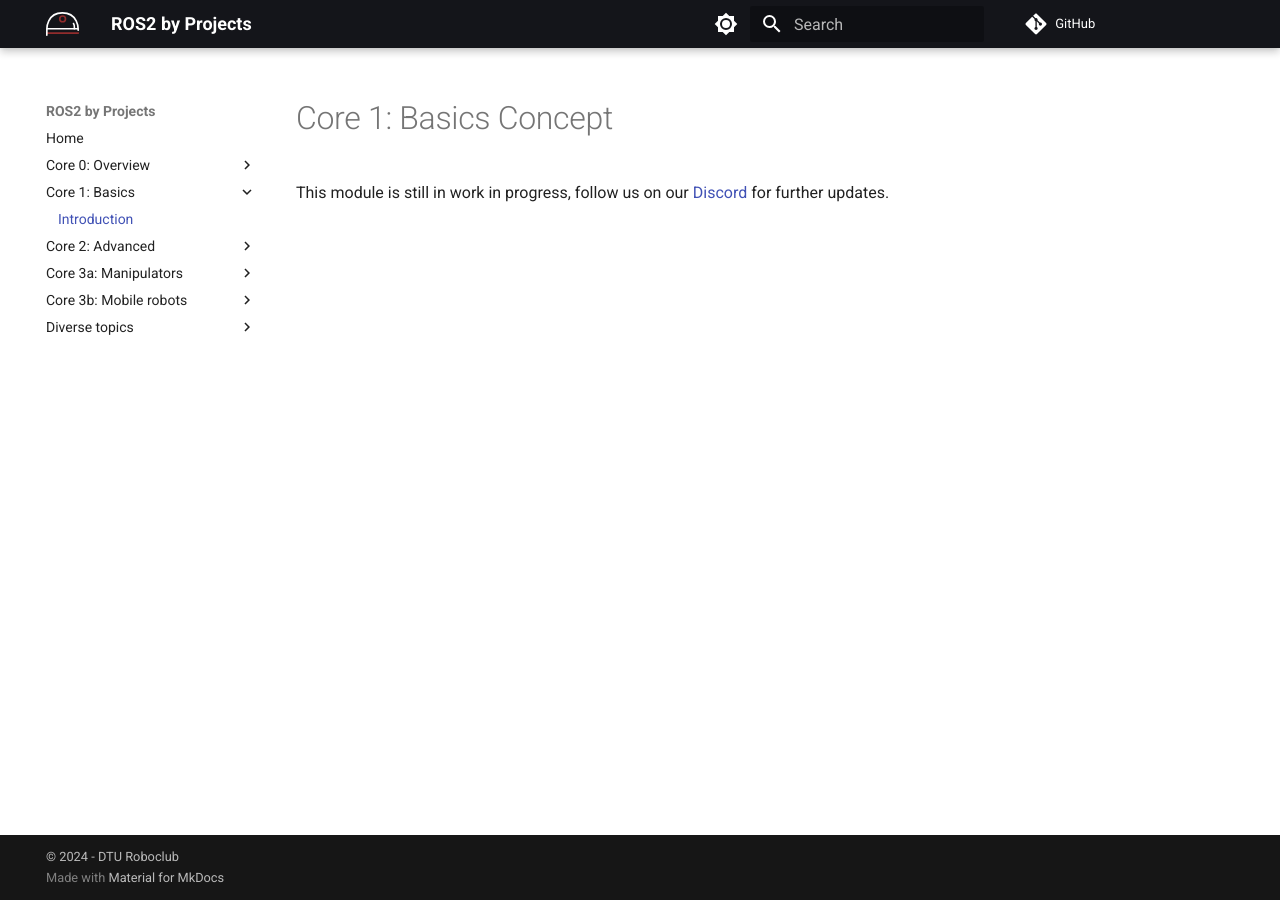
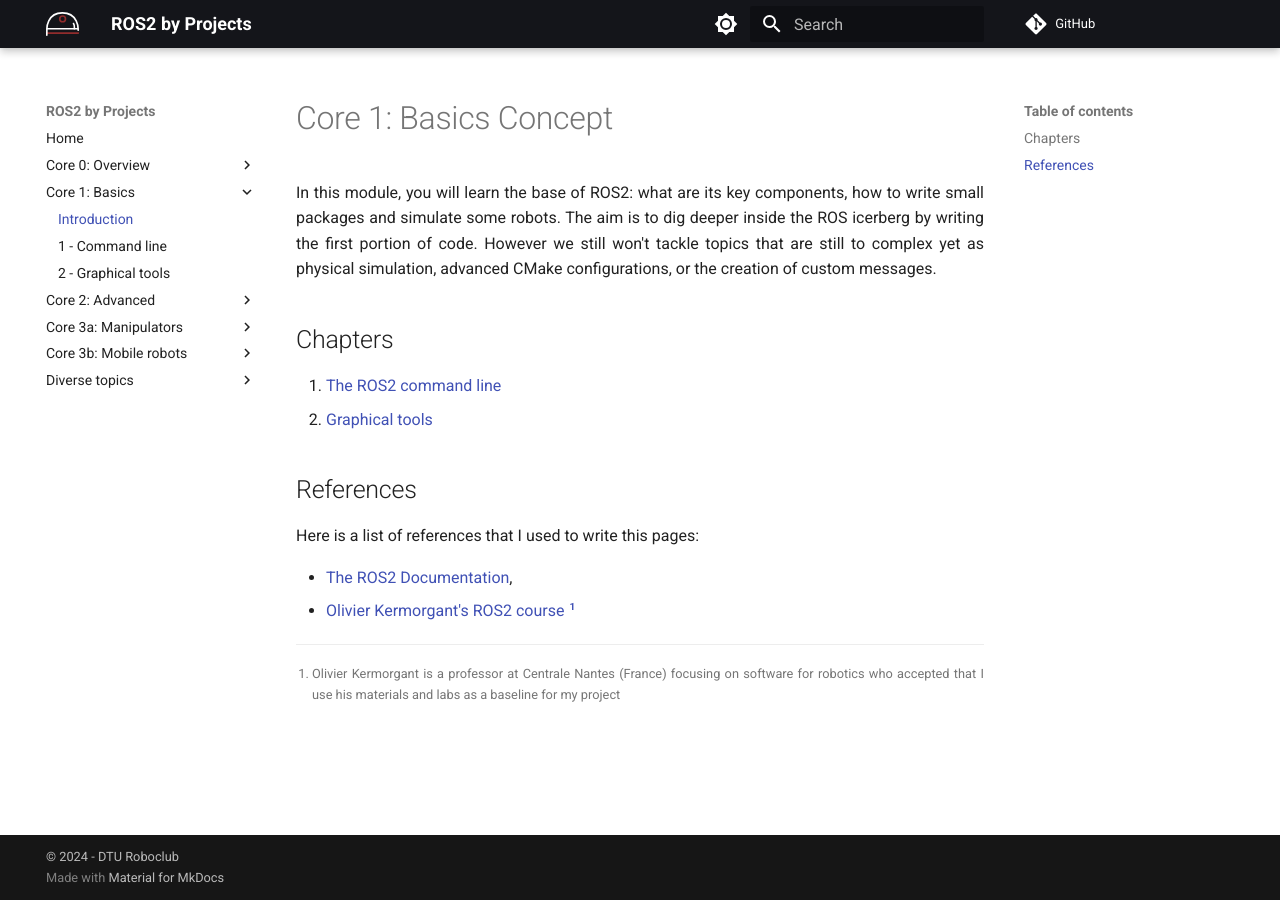
Before and after one commit to roboclubdtu/ros2-prj, an MkDocs documentation site: the page built from docs/core1/index.md, in a window 1280 px wide. Built offline with MkDocs 1.6.1 and Material for MkDocs 9.7.7, drawn with Linux system fonts in a browser that asks for light colours; comment, search, counter and statistics services are not loaded.

Commit message:
Written Core 1 - 1: ROS2 command line

```diff
--- a/docs/assets/custom_css.css
+++ b/docs/assets/custom_css.css
@@ -1,3 +1,19 @@
 .mermaid {
     text-align: center;
  }
+
+img:not(.twemoji) {
+    display: block;
+    float: none;
+    margin-left: auto;
+    margin-right: auto;
+    width: 50%;
+}
+
+p {
+    text-align: justify;
+}
+
+p:has(a.md-button) {
+    text-align: center;
+}
--- a/docs/core1/index.md
+++ b/docs/core1/index.md
@@ -1,3 +1,18 @@
 # Core 1: Basics Concept
 
-This module is still in work in progress, follow us on our [Discord](https://discord.gg/s4VPUCxGtx) for further updates.
+In this module, you will learn the base of ROS2: what are its key components, how to write small packages and simulate some robots.
+The aim is to dig deeper inside the ROS icerberg by writing the first portion of code. However we still won't tackle topics that are still to complex yet as physical simulation, advanced CMake configurations, or the creation of custom messages.
+
+## Chapters
+
+1. [The ROS2 command line](./cmd/index.md)
+2. [Graphical tools](./tools/index.md)
+
+## References
+
+Here is a list of references that I used to write this pages:
+
+- [The ROS2 Documentation](https://docs.ros.org/en/humble/index.html),
+- [Olivier Kermorgant's ROS2 course](https://pagesperso.ls2n.fr/~kermorgant-o/teaching.html#ROS) [^1]
+
+[^1]: Olivier Kermorgant is a professor at Centrale Nantes (France) focusing on software for robotics who accepted that I use his materials and labs as a baseline for my project
--- a/mkdocs.yml
+++ b/mkdocs.yml
@@ -14,6 +14,8 @@ nav:
     - "3 - Environments": core0/environment.md
   - "Core 1: Basics":
     - Introduction: core1/index.md
+    - "1 - Command line": core1/cmd/index.md
+    - "2 - Graphical tools": core1/tools/index.md
   - "Core 2: Advanced":
     - Introduction: core2/index.md
   - "Core 3a: Manipulators":
@@ -69,3 +71,6 @@ markdown_extensions:
   - pymdownx.tilde
   - admonition
   - pymdownx.details
+  - pymdownx.emoji:
+      emoji_index: !!python/name:material.extensions.emoji.twemoji
+      emoji_generator: !!python/name:material.extensions.emoji.to_svg
```
Also changed, not shown: docs/core0/index.md (+3 -3 lines), docs/core1/cmd/index.md (added, +182 -0 lines), docs/core1/tools/index.md (added, +5 -0 lines), docs/core1/cmd/turtlesim_win.png (added).
